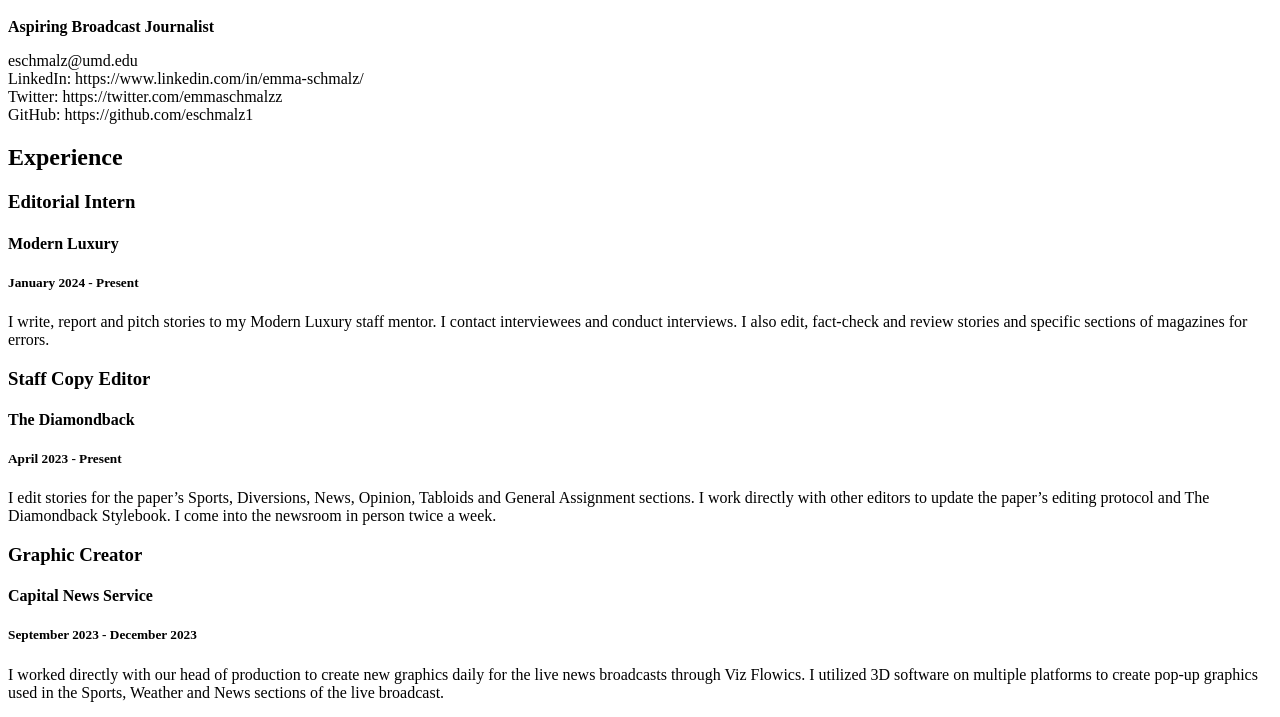
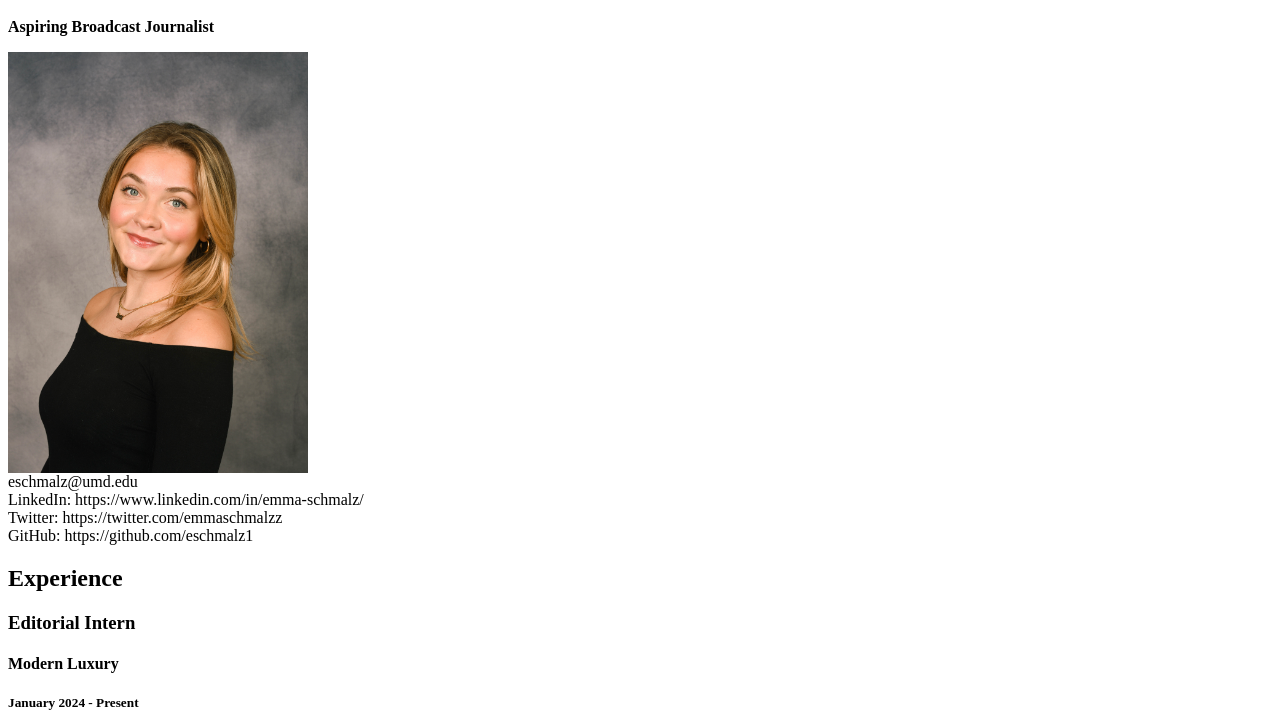
Before and after one commit to eschmalz1/emma-schmalz-J352, a plain HTML site: page resume.html in a window 1280 px wide. Shown: the part 48-765 px from the top of the page. Drawn offline with Linux system fonts and the light colour scheme.

Commit message:
Update resume.html

```diff
--- a/resume.html
+++ b/resume.html
@@ -5,6 +5,7 @@
   <body>
       <h1>Emma Schmalz</h1>
       <p><strong>Aspiring Broadcast Journalist</strong></p>
+      <img src="Emma Schmalz.jpg" alt="A photo of me" width="300"/>
 
       <div id="contact">
           eschmalz@umd.edu <br>
```
